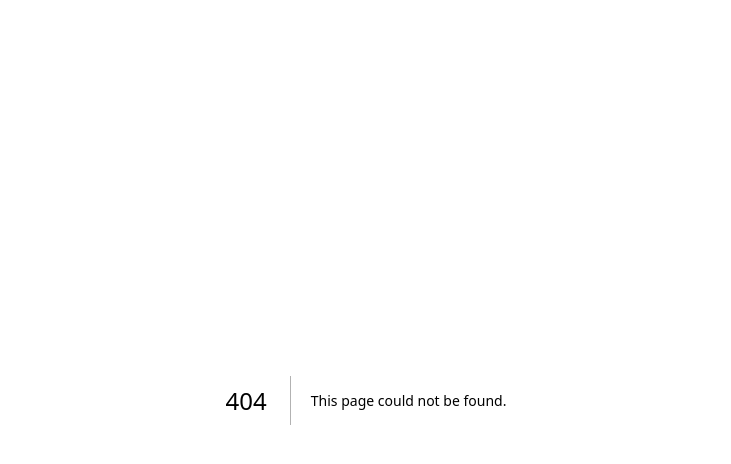
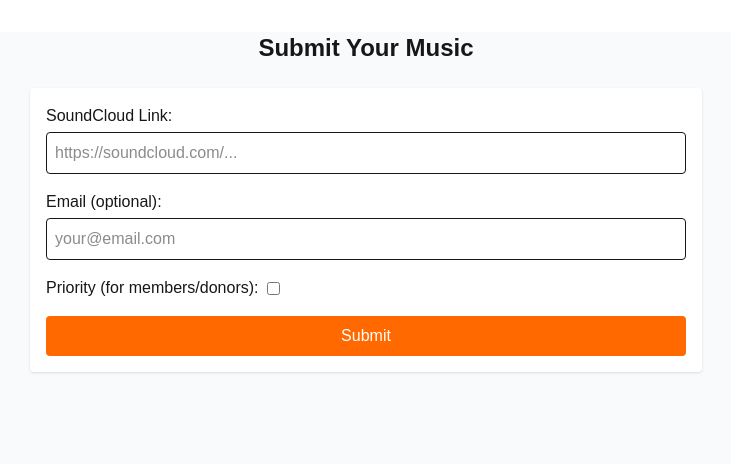
Before and after one commit to XLNTFEEDBACK/Feedback-Submissions, a Next.js app: page /submit in a window 1280 px wide. Before the commit this address had no page. Shown: the top 464 px of the page, without its empty margins (274-1005 px from the left). Built offline with nearby package versions, Linux system fonts and the light colour scheme.

Commit message:
Initial commit – submission form and queue

```diff
--- /dev/null
+++ b/app/components/SubmissionForm.tsx
@@ -0,0 +1,102 @@
+"use client";
+
+import { useState } from "react";
+import { collection, addDoc, serverTimestamp } from "firebase/firestore";
+import { db } from "../firebase/firebase";
+import { useRouter } from "next/navigation";
+
+export default function SubmissionForm() {
+  const [soundcloudLink, setSoundcloudLink] = useState("");
+  const [email, setEmail] = useState("");
+  const [priority, setPriority] = useState(false);
+  const [isSubmitting, setIsSubmitting] = useState(false);
+  const [successMessage, setSuccessMessage] = useState(""); // <-- new
+  const router = useRouter();
+
+  const handleSubmit = async (e: React.FormEvent) => {
+    e.preventDefault();
+
+    if (!soundcloudLink) return;
+    setIsSubmitting(true);
+
+    try {
+      // Add submission to Firestore
+      await addDoc(collection(db, "submissions"), {
+        soundcloudLink,
+        email,
+        timestamp: serverTimestamp(),
+        priority,
+      });
+
+      // Reset form fields
+      setSoundcloudLink("");
+      setEmail("");
+      setPriority(false);
+
+      // Show success message
+      setSuccessMessage("We Got Your Track!");
+
+      // Wait 1.5 seconds, then redirect
+      setTimeout(() => {
+        router.push("/queue");
+      }, 1500);
+    } catch (error) {
+      console.error("Error submitting:", error);
+    } finally {
+      setIsSubmitting(false);
+    }
+  };
+
+  return (
+    <form
+      onSubmit={handleSubmit}
+      className="max-w-2xl mx-auto mt-6 p-4 bg-white rounded shadow flex flex-col gap-4"
+    >
+      <label>
+        SoundCloud Link:
+        <input
+          type="text"
+          value={soundcloudLink}
+          onChange={(e) => setSoundcloudLink(e.target.value)}
+          className="mt-1 p-2 border rounded w-full"
+          placeholder="https://soundcloud.com/..."
+          required
+        />
+      </label>
+
+      <label>
+        Email (optional):
+        <input
+          type="email"
+          value={email}
+          onChange={(e) => setEmail(e.target.value)}
+          className="mt-1 p-2 border rounded w-full"
+          placeholder="your@email.com"
+        />
+      </label>
+
+      <label className="flex items-center gap-2">
+        Priority (for members/donors):
+        <input
+          type="checkbox"
+          checked={priority}
+          onChange={(e) => setPriority(e.target.checked)}
+        />
+      </label>
+
+      <button
+        type="submit"
+        disabled={isSubmitting}
+        className={`py-2 px-4 rounded text-white ${
+          isSubmitting ? "bg-gray-400" : "bg-orange-500 hover:bg-orange-600"
+        }`}
+      >
+        {isSubmitting ? "Submitting..." : "Submit"}
+      </button>
+
+      {successMessage && (
+        <p className="mt-2 text-green-600 font-semibold">{successMessage}</p>
+      )}
+    </form>
+  );
+}
--- /dev/null
+++ b/app/firebase/firebase.ts
@@ -0,0 +1,16 @@
+import { initializeApp } from "firebase/app";
+import { getFirestore } from "firebase/firestore";
+
+const firebaseConfig = {
+  apiKey: "AIzaSyC2iBn1AU0DprQezc_w1b6IalPiLUsJjtc",
+  authDomain: "xlnt-feedback-submission-b61b0.firebaseapp.com",
+  projectId: "xlnt-feedback-submission-b61b0",
+  storageBucket: "xlnt-feedback-submission-b61b0.firebasestorage.app",
+  messagingSenderId: "197514562557",
+  appId: "1:197514562557:web:8085dfadee66920515a794"
+};
+
+const app = initializeApp(firebaseConfig);
+const db = getFirestore(app);
+
+export { db };
--- /dev/null
+++ b/app/queue/page.tsx
@@ -0,0 +1,72 @@
+"use client";
+import { useEffect, useState } from "react";
+import { collection, query, orderBy, onSnapshot } from "firebase/firestore";
+import { db } from "../firebase/firebase";
+
+interface Submission {
+  id: string;
+  soundcloudLink: string;
+  email?: string;
+  priority?: boolean; // make sure TS knows about priority
+}
+
+export default function QueuePage() {
+  const [submissions, setSubmissions] = useState<Submission[]>([]);
+
+  useEffect(() => {
+    // Updated query: order by priority first, then timestamp
+    const q = query(
+      collection(db, "submissions"),
+      orderBy("priority", "desc"), // true first
+      orderBy("timestamp", "asc")  // oldest first within priority
+    );
+
+    const unsubscribe = onSnapshot(q, (snapshot) => {
+      const subs: Submission[] = snapshot.docs.map((doc) => ({
+        id: doc.id,
+        ...doc.data(),
+      })) as Submission[];
+      setSubmissions(subs);
+    });
+
+    return () => unsubscribe();
+  }, []);
+
+  return (
+    <div className="max-w-3xl mx-auto mt-10 p-4">
+      <h1 className="text-2xl font-bold mb-4">Submission Queue</h1>
+      {submissions.length === 0 ? (
+        <p>No submissions yet.</p>
+      ) : (
+        submissions.map((sub) => (
+          <div
+            key={sub.id}
+            className="mb-4 p-4 border rounded flex flex-col gap-2"
+          >
+            <p><strong>Email:</strong> {sub.email || "N/A"}</p>
+            <p>
+              <strong>Link:</strong>{" "}
+              <a
+                href={sub.soundcloudLink}
+                target="_blank"
+                rel="noreferrer"
+              >
+                {sub.soundcloudLink}
+              </a>
+            </p>
+            <iframe
+              width="100%"
+              height="166"
+              scrolling="no"
+              frameBorder="no"
+              allow="autoplay"
+              src={`https://w.soundcloud.com/player/?url=${encodeURIComponent(
+                sub.soundcloudLink
+              )}&color=%23ff5500&auto_play=false&hide_related=false&show_comments=true&show_user=true&show_reposts=false&show_teaser=true`}
+            ></iframe>
+          </div>
+        ))
+      )}
+    </div>
+  );
+}
--- /dev/null
+++ b/app/submit/page.tsx
@@ -0,0 +1,10 @@
+import SubmissionForm from "../components/SubmissionForm";
+
+export default function SubmitPage() {
+  return (
+    <div className="min-h-screen bg-gray-50">
+      <h1 className="text-2xl font-bold text-center mt-8">Submit Your Music</h1>
+      <SubmissionForm />
+    </div>
+  );
+}
```
Also changed, not shown: package.json (+7 -6 lines), 1 other file (tests, documents, lock files or other folders).
